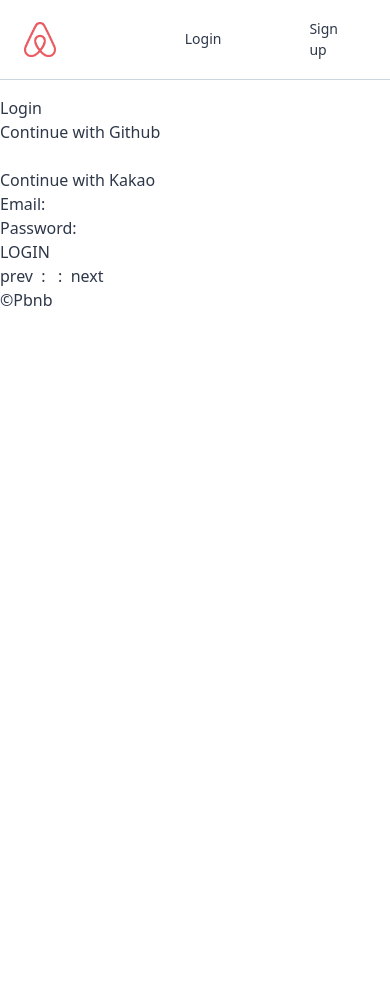
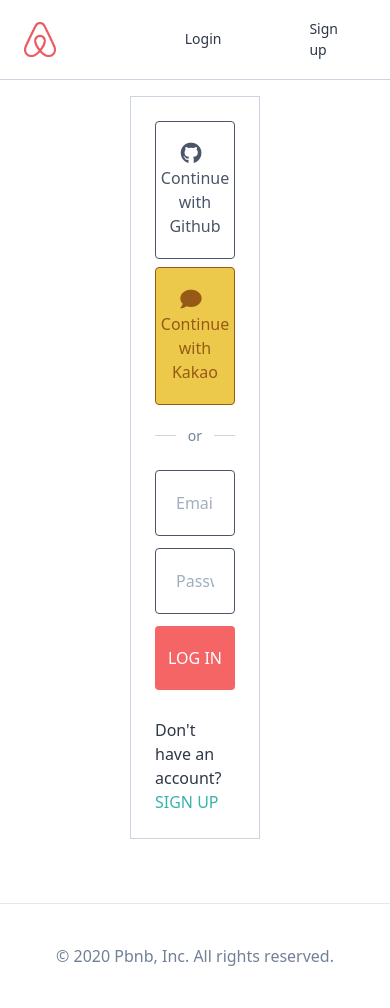
Before and after one commit to withlatte/airbnb_clone, a Django app: page /users/login in a window 390 px wide. Before the commit the page ends 306 px from the top, so only its background shows below. Run offline with Django 3.2, Linux system fonts and the light colour scheme; some libraries are stand-ins or nearby versions.

Commit message:
completed Lesson #20.12

```diff
--- a/assets/scss/styles.scss
+++ b/assets/scss/styles.scss
@@ -16,4 +16,26 @@
   }
 }
 
+.btn {
+  @apply w-full font-medium rounded text-center py-5 mb-2;
+}
+
+input {
+  @apply w-full font-medium rounded text-center py-5 text-left border border-gray-700 px-5;
+}
+
+form {
+  .input {
+    @apply mb-3;
+    &.has_error {
+      input {
+        @apply bg-red-200 border-gray-600;
+        &:focus {
+          @apply border-gray-600;
+        }
+      }
+    }
+  }
+}
+
 @tailwind utilities;
--- /dev/null
+++ b/templates/mixins/auth/auth_form.html
@@ -0,0 +1,19 @@
+<form method="POST" class="w-full">
+
+    {% csrf_token %}
+
+    <div class="input">
+        {% if form.non_field_errors %}
+            {% for error in form.non_field_errors %}
+                <span class="text-red-700 font-medium text-sm">{{ error }}</span>
+            {% endfor %}
+        {% endif %}
+    </div>
+
+    {% for field in form %}
+        {% include "mixins/auth/form_input.html" with field=field %}
+    {% endfor %}
+
+    <button class="btn bg-red-500 text-white">{{ cta }}</button>
+
+</form>
--- /dev/null
+++ b/templates/mixins/auth/form_input.html
@@ -0,0 +1,8 @@
+<div class="input w-full {% if field.errors %}has_error{% endif %}">
+    {{ field }}
+    {% if field.errors %}
+        {% for error in field.errors %}
+            <span class="text-red-700 font-medium text-sm">{{ error }}</span>
+        {% endfor %}
+    {% endif %}
+</div>
--- a/templates/partials/footer.html
+++ b/templates/partials/footer.html
@@ -1 +1,3 @@
-<footer>&copy;Pbnb</footer>
+<footer class="container mx-auto text-center py-10 border-t font-medium text-gray-600">
+    &copy; 2020 Pbnb, Inc. All rights reserved.
+</footer>
--- a/templates/partials/my_paginator.html
+++ b/templates/partials/my_paginator.html
@@ -1,19 +1,24 @@
-<h5>
+<div class="flex items-center justify-center mx-auto container text-lg">
     {% if page_obj.has_previous %}
-        <a href="?page={{ page_obj.previous_page_number }}">prev </a> &nbsp:&nbsp
-    {% else %}prev &nbsp:&nbsp
+        <a href="?page={{ page_obj.previous_page_number }}">
+            <span class="mr-2"><i class="fas fa-arrow-circle-left fa-lg"></i></span>
+        </a>
+    {% else %}
+        <span class="mr-2"><i class="fas fa-arrow-circle-left fa-lg"></i></span>
     {% endif %}
 
     {% for p in page_obj.paginator.page_range %}
         {% if page_obj.number is p %}
-            {{ p }}
+            <span class="text-red-500 mr-1 ml-1">{{ p }}</span>
         {% else %}
-            <a href="?page={{ p }}">{{ p }}</a>
+            <span class="mr-1 ml-1"><a href="?page={{ p }}">{{ p }}</a></span>
         {% endif %}
     {% endfor %}
 
     {% if page_obj.has_next %}
-        &nbsp:&nbsp <a href="?page={{ page_obj.next_page_number }}">next</a>
-    {% else %}&nbsp:&nbsp next
+        <a href="?page={{ page_obj.next_page_number }}">
+            <span class="ml-2"><i class="fas fa-arrow-circle-right fa-lg"></i></span>
+        </a>
+    {% else %}<span class="ml-2"><i class="fas fa-arrow-circle-right fa-lg"></i></span>
     {% endif %}
-</h5>
+</div>
--- a/templates/partials/social_login.html
+++ b/templates/partials/social_login.html
@@ -1,7 +1,15 @@
-<a href="{% url "users:github-login" %}">
-    Continue with Github
-</a>
-<br><br>
-<a href="{% url "users:kakao-login" %}">
-    Continue with Kakao
-</a>
+<div class="flex-col flex w-full">
+    <a href="{% url "users:github-login" %}" class="btn text-gray-700 border border-gray-700 ">
+        <i class="fab fa-github mr-2 fa-lg"></i> Continue with Github
+    </a>
+
+    <a href="{% url "users:kakao-login" %}" class="btn text-yellow-800 border border-yellow-800 bg-yellow-500 ">
+        <i class="fas fa-comment mr-2 fa-lg"></i> Continue with Kakao
+    </a>
+</div>
+
+<div class="flex items-center w-full my-3">
+    <div class="h-px w-full bg-gray-400"></div>
+    <span class="text-gray-600 font-medium mx-3 text-sm">or</span>
+    <div class="h-px w-full bg-gray-400"></div>
+</div>
--- a/templates/rooms/room_list.html
+++ b/templates/rooms/room_list.html
@@ -4,14 +4,14 @@
 {% endblock %}
 {% block content %}
 
-    <div class="container mx-auto">
+    <div class="container mx-auto pb-10">
 
         <div class="-mx-40 rounded-xl bg-gray-800 h-50vh mt-32 mb-24 bg-cover bg-bottom"
              style="background-image: url(https://images.unsplash.com/photo-1504973522169-4705c9741e0f?ixlib=rb-1.2.1&ixid=eyJhcHBfaWQiOjEyMDd9&auto=format&fit=crop&w=2706&q=80)"></div>
 
-        <div class="flex flex-wrap  -mx-40">
+        <div class="flex flex-wrap  -mx-40 mb-10">
             {% for room in rooms %}
-                {% include "partials/room_card.html" with room=room %}
+                {% include "mixins/room_card.html" with room=room %}
             {% endfor %}
         </div>
 
--- a/templates/users/login.html
+++ b/templates/users/login.html
@@ -2,15 +2,21 @@
 
 {% block page_title %}LOGIN{% endblock %}
 
+{% block search-bar %}{% endblock search-bar %}
 
 {% block content %}
-    {% block search-bar %}{% endblock search-bar %}
-    <h3>Login</h3>
-    <h3>{% include "partials/social_login.html" %}</h3>
-    <form method="POST" action="{% url "users:login" %}">
 
-        <h3>{% csrf_token %}{{ form.as_p }}</h3>
-        <button>LOGIN</button>
-    </form>
-    {% include "partials/my_paginator.html" %}
-{% endblock %}
+    <div class="container w-4/12 lg:w-5/12 md:w-1/2 xl:w-1/4 mx-auto my-16 flex flex-col items-center border p-6 border-gray-400">
+        {% include "partials/social_login.html" %}
+
+        {% include "mixins/auth/auth_form.html" with form=form cta="LOG IN" %}
+
+        <div class="mt-5">
+            <span class="mr-2">Don't have an account?</span>
+            <a href="{% url "users:signup" %}" class="text-teal-500 font-medium">
+                SIGN UP
+            </a>
+        </div>
+    </div>
+
+{% endblock content %}
--- a/users/forms.py
+++ b/users/forms.py
@@ -4,8 +4,12 @@
 
 
 class LoginForm(forms.Form):
-    email = forms.EmailField()
-    password = forms.CharField(widget=forms.PasswordInput)
+    email = forms.EmailField(
+        widget=forms.EmailInput(attrs={"placeholder": "Email Address"})
+    )
+    password = forms.CharField(
+        widget=forms.PasswordInput(attrs={"placeholder": "Password"})
+    )
 
     def clean(self):
         email = self.cleaned_data.get("email")
@@ -21,8 +25,22 @@
 
 
 class SignUpForm(UserCreationForm):
-    username = forms.EmailField
+    password1 = forms.CharField(
+        widget=forms.PasswordInput(attrs={"placeholder": "Password"})
+    )
+    password2 = forms.CharField(
+        widget=forms.PasswordInput(attrs={"placeholder": "Confirm Password"})
+    )
 
     class Meta:
         model = models.User
-        fields = ("username",)
+        fields = (
+            "first_name",
+            "last_name",
+            "username",
+        )
+        widgets = {
+            "first_name": forms.TextInput(attrs={"placeholder": "First Name"}),
+            "last_name": forms.TextInput(attrs={"placeholder": "Last Name"}),
+            "username": forms.EmailInput(attrs={"placeholder": "Email Address"}),
+        }
```
Also changed, not shown: templates/mixins/room_card.html (added, +18 -0 lines), templates/partials/room_card.html (deleted, +0 -15 lines), templates/users/signup.html (+14 -7 lines), static/css/styles.css.
